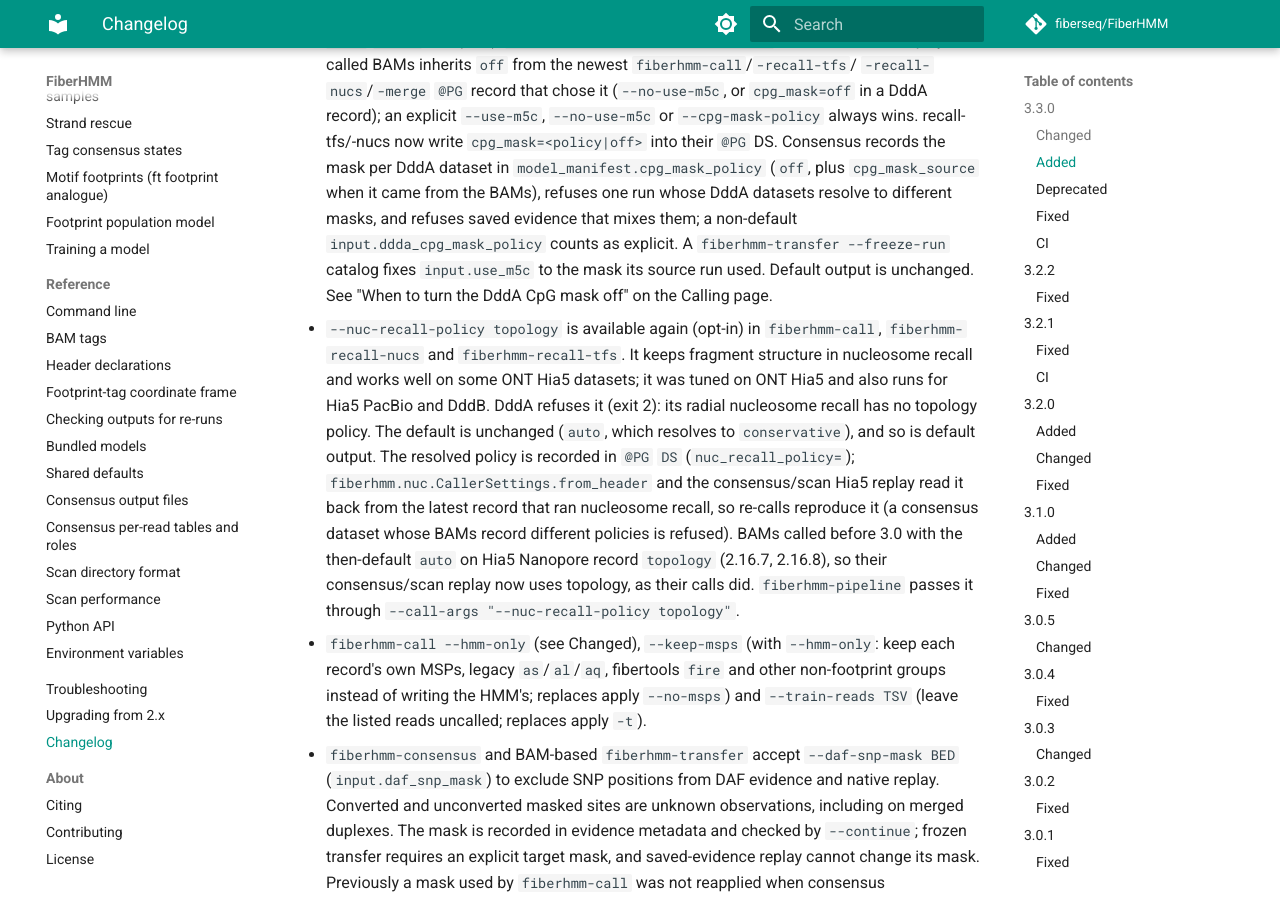
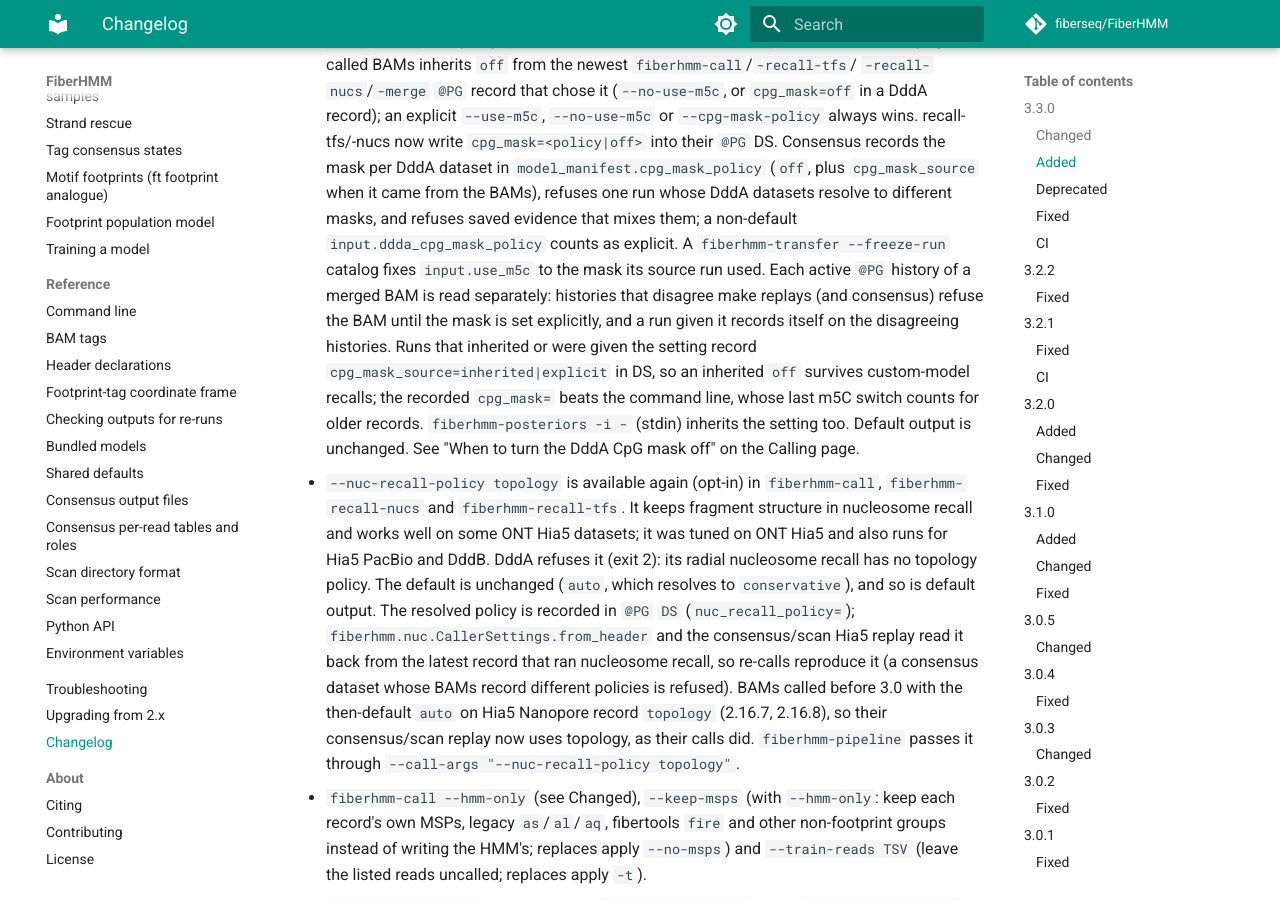
Before and after one commit to fiberseq/FiberHMM, an MkDocs documentation site: the page built from docs/changelog.md, in a window 1280 px wide and 900 px high, scrolled down 3460 px. Built offline with MkDocs 1.6.1 and Material for MkDocs 9.7.7, drawn with Linux system fonts in a browser that asks for light colours; comment, search, counter and statistics services are not loaded.

Commit message:
Docs: CpG-mask inheritance across merged histories and recalls
CHANGELOG and the Calling page describe the updated precedence: the
recorded cpg_mask= value beats the command line (last m5C switch for
older records), cpg_mask_source records inherited/explicit settings,
merged BAMs whose histories disagree are refused until the mask is set,
and posteriors from standard input inherit the setting.

Co-Authored-By: Claude Opus 5.5 <noreply@anthropic.com>

```diff
--- a/CHANGELOG.md
+++ b/CHANGELOG.md
@@ -164,8 +164,15 @@
   datasets resolve to different masks, and refuses saved evidence that mixes
   them; a non-default `input.ddda_cpg_mask_policy` counts as explicit. A
   `fiberhmm-transfer --freeze-run` catalog fixes `input.use_m5c` to the mask
-  its source run used. Default output is unchanged. See "When to turn the
-  DddA CpG mask off" on the Calling page.
+  its source run used. Each active `@PG` history of a merged BAM is read
+  separately: histories that disagree make replays (and consensus) refuse the
+  BAM until the mask is set explicitly, and a run given it records itself on
+  the disagreeing histories. Runs that inherited or were given the setting
+  record `cpg_mask_source=inherited|explicit` in DS, so an inherited `off`
+  survives custom-model recalls; the recorded `cpg_mask=` beats the command
+  line, whose last m5C switch counts for older records.
+  `fiberhmm-posteriors -i -` (stdin) inherits the setting too. Default output
+  is unchanged. See "When to turn the DddA CpG mask off" on the Calling page.
 - `--nuc-recall-policy topology` is available again (opt-in) in
   `fiberhmm-call`, `fiberhmm-recall-nucs` and `fiberhmm-recall-tfs`. It keeps
   fragment structure in nucleosome recall and works well on some ONT Hia5
```
Also changed, not shown: docs/workflows/calling.md (+8 -1 lines).
